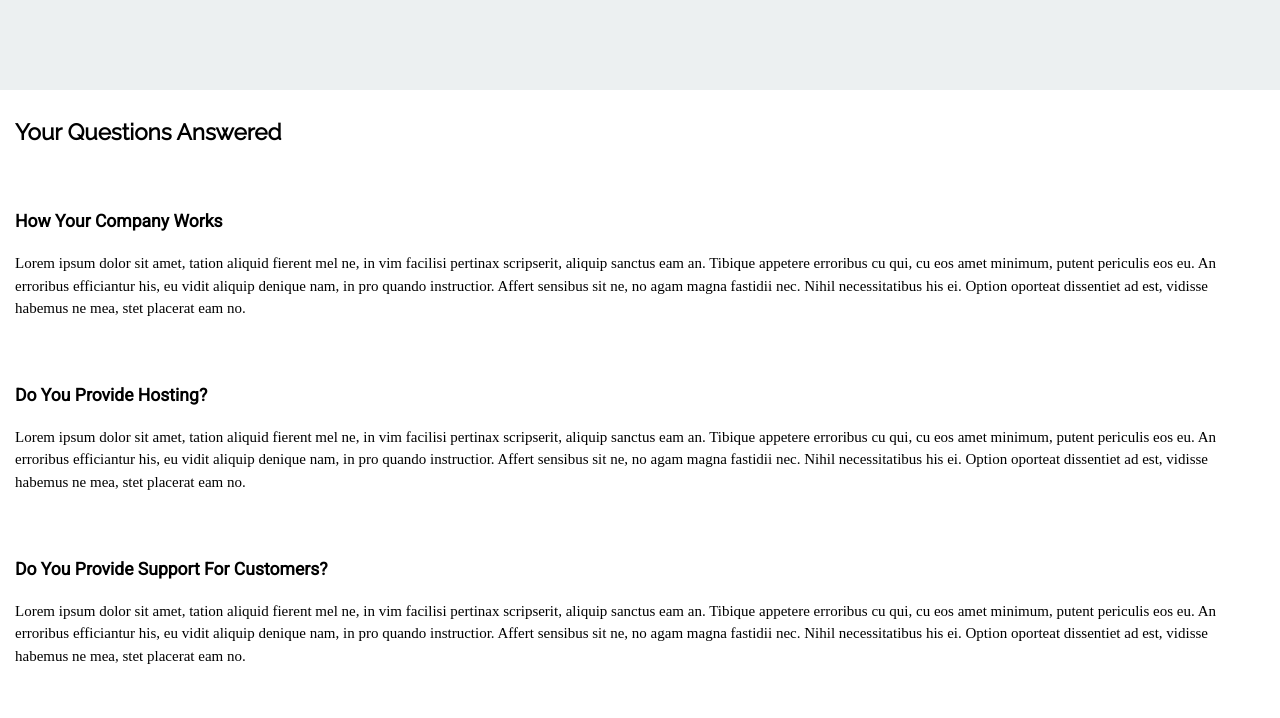
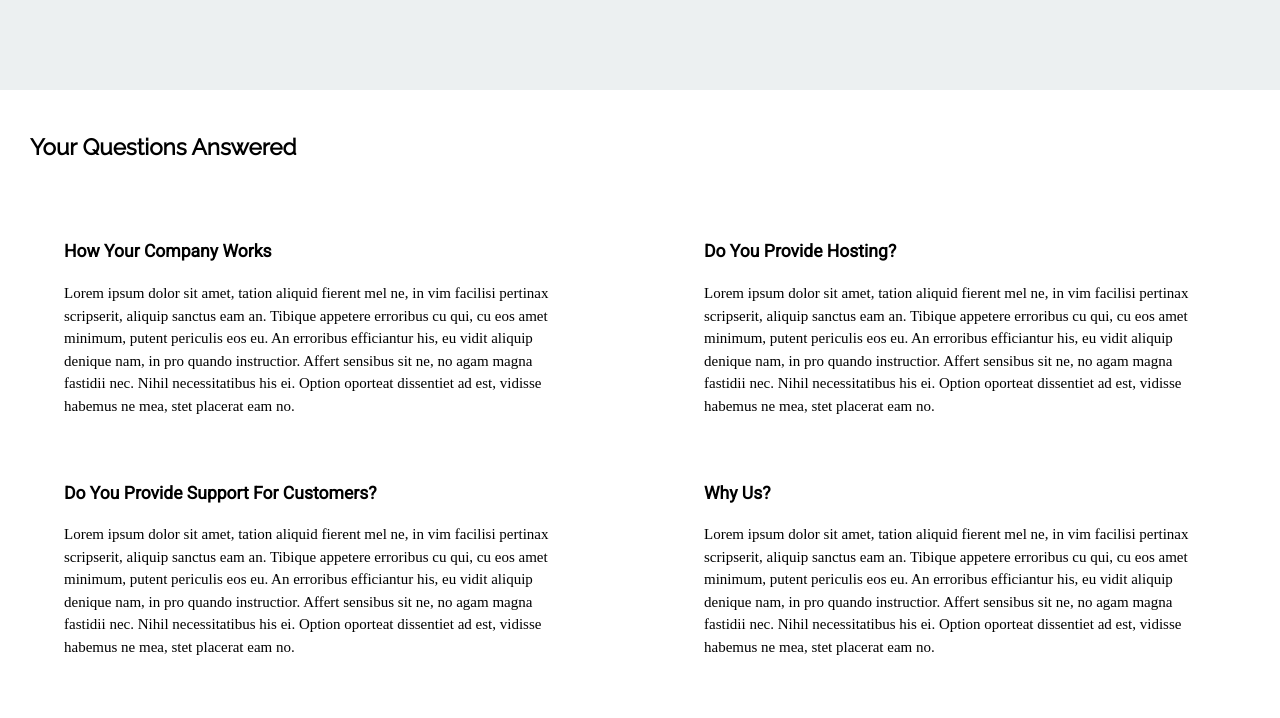
Before and after one commit to arangodavid/Coding-Interphaze, a plain HTML site: page index.html in a window 1280 px wide. Shown: the part 1269-1987 px from the top of the page. Drawn offline with nearby package versions, Linux system fonts and the light colour scheme.

Commit message:
Modified section three from a column into a row, centered the content for media query min-width: 700px

```diff
--- a/index.html
+++ b/index.html
@@ -110,7 +110,7 @@
             </section>
           </section>
           <section class="section_three">
-            <section class="section_three_header_contanier">
+            <section class="section_three_header_container">
               <h1 class="section_three_header">Your Questions Answered</h1>
             </section>
             <section class="section_three_questions">
--- a/scss/style.scss
+++ b/scss/style.scss
@@ -472,4 +472,15 @@ body {
 		width: 45%;
 		height: max-content;
 	}
+	// Section Three
+	.section_three {
+		flex-flow: row wrap;
+		justify-content: space-around;
+			.section_three_header_container {
+				width: 100%;
+		}
+		.section_three_questions {
+			width: 40%;
+		}
+	}
 }
```
Also changed, not shown: css/style.css, 1 other file.
